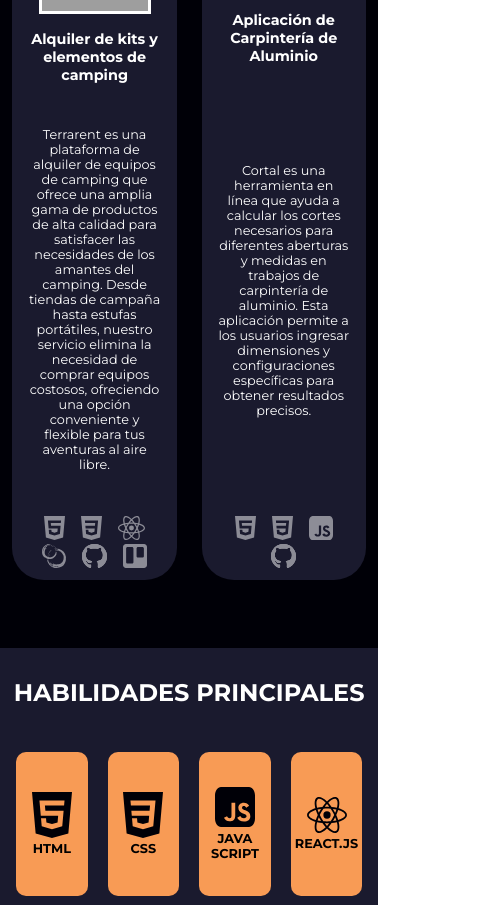
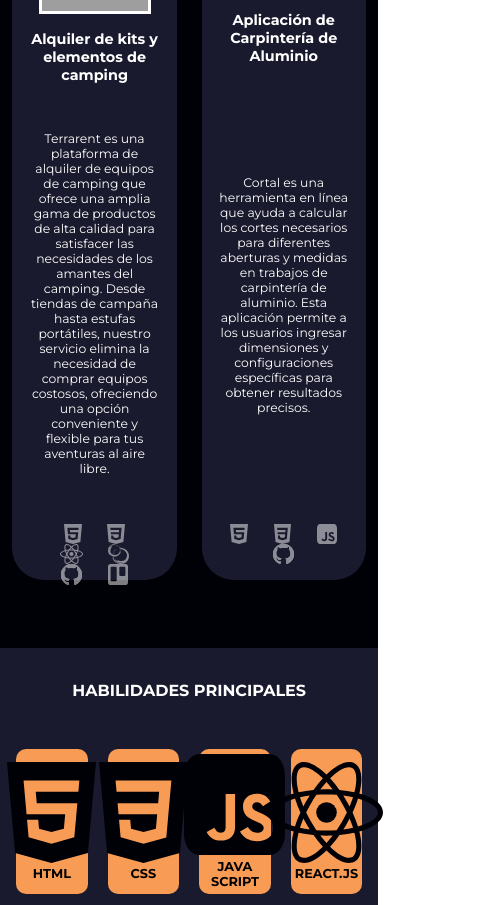
Before and after one commit to andaristis/portfolio, a React (Vite) app: page / in a window 390 px wide. Shown: the part 1040-1945 px from the top of the page, 481 px wide, since content can reach past the window. Built offline with nearby package versions, Linux system fonts and the light colour scheme; grey boxes are pictures that could not be loaded.

Commit message:
Ajustes a 768

```diff
--- a/src/componentes/Card.jsx
+++ b/src/componentes/Card.jsx
@@ -18,7 +18,7 @@ const Card = ({proyecto}) => {
           {habilidades && habilidades.length > 0 ? (
             <ul className={styles.contenedorHabilidadesCard}>
               {habilidades.map((habilidad, index) => (
-                <li key={index}>
+                <li className={styles.listadoHabilidadCard} key={index}>
                   <img className={styles.habilidadCard} src={habilidad} alt={`Habilidad ${index}`} />
                 </li>
               ))}
--- a/src/styles/AboutMe.module.css
+++ b/src/styles/AboutMe.module.css
@@ -32,7 +32,7 @@ span:nth-child(2){
     flex-direction: column;
     padding: 2rem;
     text-align: center;
-    font-size: .8rem;
+    font-size: 1rem;
     justify-content: center;
 }
 .nombre{
@@ -46,3 +46,11 @@ span:nth-child(2){
     justify-content: center;
     align-items: center;
 }
+@media (max-width: 768px){
+    .textoAboutMe{
+        padding: 1rem;
+        text-align: center;
+        font-size: .7rem;
+
+    }
+}
--- a/src/styles/Card.module.css
+++ b/src/styles/Card.module.css
@@ -44,30 +44,33 @@
     color: white;
     text-align: center;
     margin-bottom: .4rem;
+
 }
 .contenedorHabilidadesCard{
     list-style: none;
     justify-content: center;
     width: 100%;
     display: flex;
-    height: 1.5rem;
+    height: calc(1rem + .5vh);
     flex-wrap: wrap;
+
 }
 .descripcionCard{
-    font-size: 1rem;
+    font-size: calc(.5rem + .6vh);
+    height: auto;
 }
 .habilidadCard{
-    height: 100%;
+    width: 100%;
     opacity: 50%;
-    margin: 0 0.5rem;
-    height: 1.5rem;
-
-
+    margin: 0 1.5vh;
+    height: calc(1rem + .5vh);
 }
-
+.listadoHabilidadCard{
+    display: flex;
+}
 @media (max-width: 768px){
     .descripcionCard{
-        font-size: 0.9rem;
+        font-size: calc(.3rem + .9vh);
 
     }
     .subtituloCard{
@@ -75,15 +78,13 @@
 
     }
     .contenedorHabilidadesCard{
-        height: 3rem;
+        height: calc(2rem + .9vh);
         width: 100%;
         align-items: center;
     }
 }
 @media (max-width: 590px){
-    .descripcionCard{
-        font-size: 0.8rem;
 
-    }
+
 
 }
--- a/src/styles/HabilidadCard.module.css
+++ b/src/styles/HabilidadCard.module.css
@@ -1,5 +1,5 @@
 .logoHabilidad{
-    width: 2.5rem;
+    height: 70%;
 }
 .tituloHabilidad{
     display: block;
@@ -29,8 +29,6 @@
   transition:
       transform 0.8s,
       scale 0.8s;
-
-
   }
 
   .cardFace {
@@ -53,14 +51,16 @@
   }
 
   .cardBack {
-
     color: white;
     transform: rotateY(180deg);
-
-
    }
 
   .cardContainer:hover .card {
     transform: rotateY(180deg);
     scale: 1.1;
   }
+  @media (max-width: 768px){
+    .descripcionHabilidad{
+      font-size: calc(.3rem + .3vw);
+  }
+}
--- a/src/styles/Habilidades.module.css
+++ b/src/styles/Habilidades.module.css
@@ -3,7 +3,6 @@
     grid-template-columns: repeat(4, 1fr); /* 3 columnas de tamaño flexible */
     grid-gap: 20px;
     margin: 0 1rem;
-
     height: 80%;
 
 }
@@ -16,7 +15,6 @@
 }
 .contenedorHabilidades{
     height: 70vh;
-
     display: flex;
     flex-direction: column;
     justify-content: space-around;
@@ -25,14 +23,11 @@
     color:white;
     text-align: center;
     padding: 1rem 0 ;
-
 }
 .contenedorCompetencias{
     display: flex;
     flex-direction: column;
-
     height: 30vh;
-
 }
 .competencias{
     background-color: var(--color-naranja);
@@ -62,3 +57,17 @@
     text-align: center;
     margin-top: .5rem;
 }
+
+@media (max-width: 768px){
+    .tituloHabilidades{
+       font-size: 1rem;
+    }
+    .competencias{
+        height: 5rem;
+        gap: .5rem;
+
+    }
+    .competencias h4{
+        font-size: .7rem;
+    }
+}
--- a/src/styles/Header.module.css
+++ b/src/styles/Header.module.css
@@ -58,3 +58,11 @@ button:nth-child(5){
 .selected{
     font-weight: 600;
 }
+@media (max-width: 768px){
+    .textoButtons{
+        font-size: .7rem;}
+    .textoButtons:hover{
+        font-size: .75rem;
+        font-style: italic
+    }
+}
```
Lines whose indentation alone changed are shown as unchanged.
